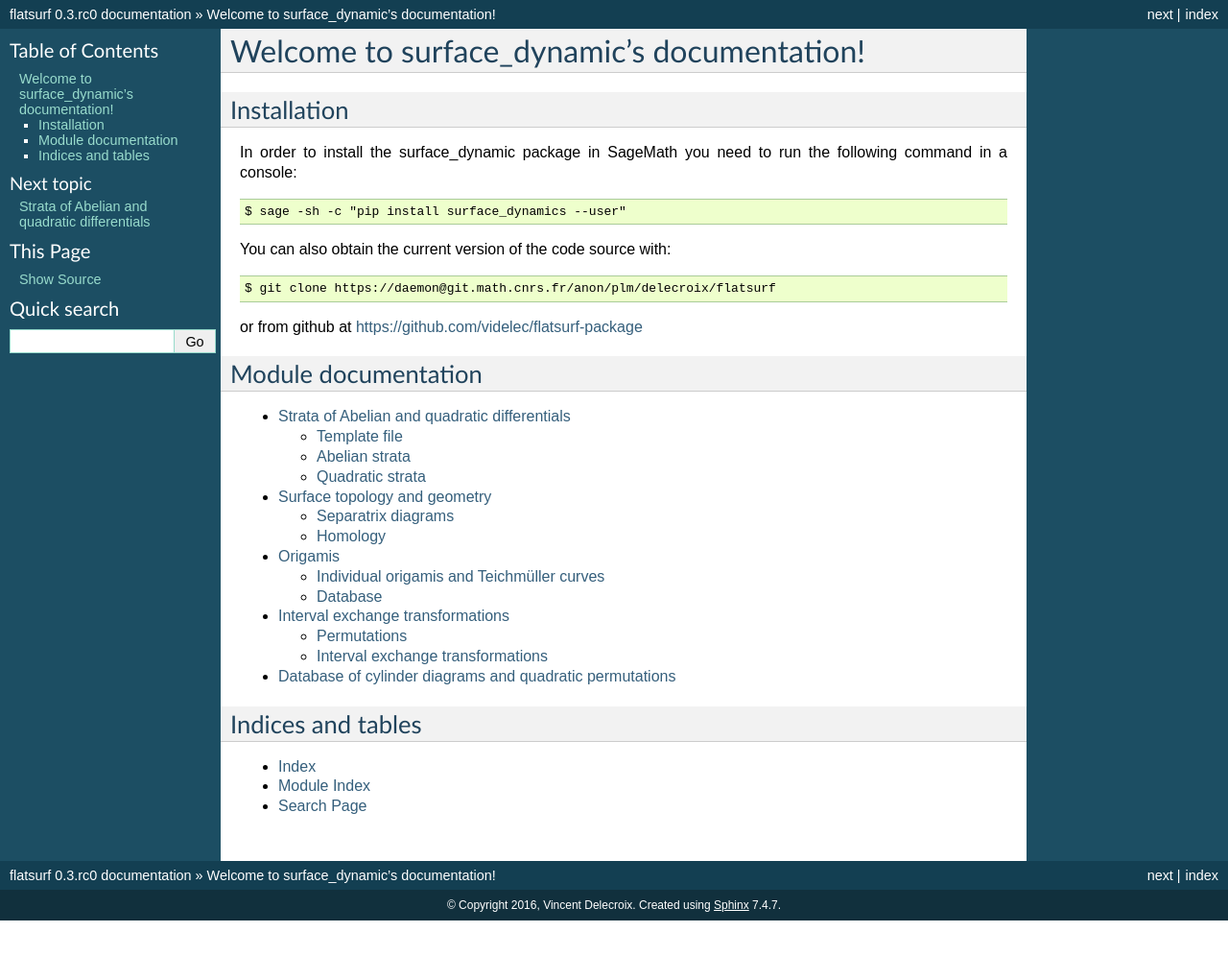
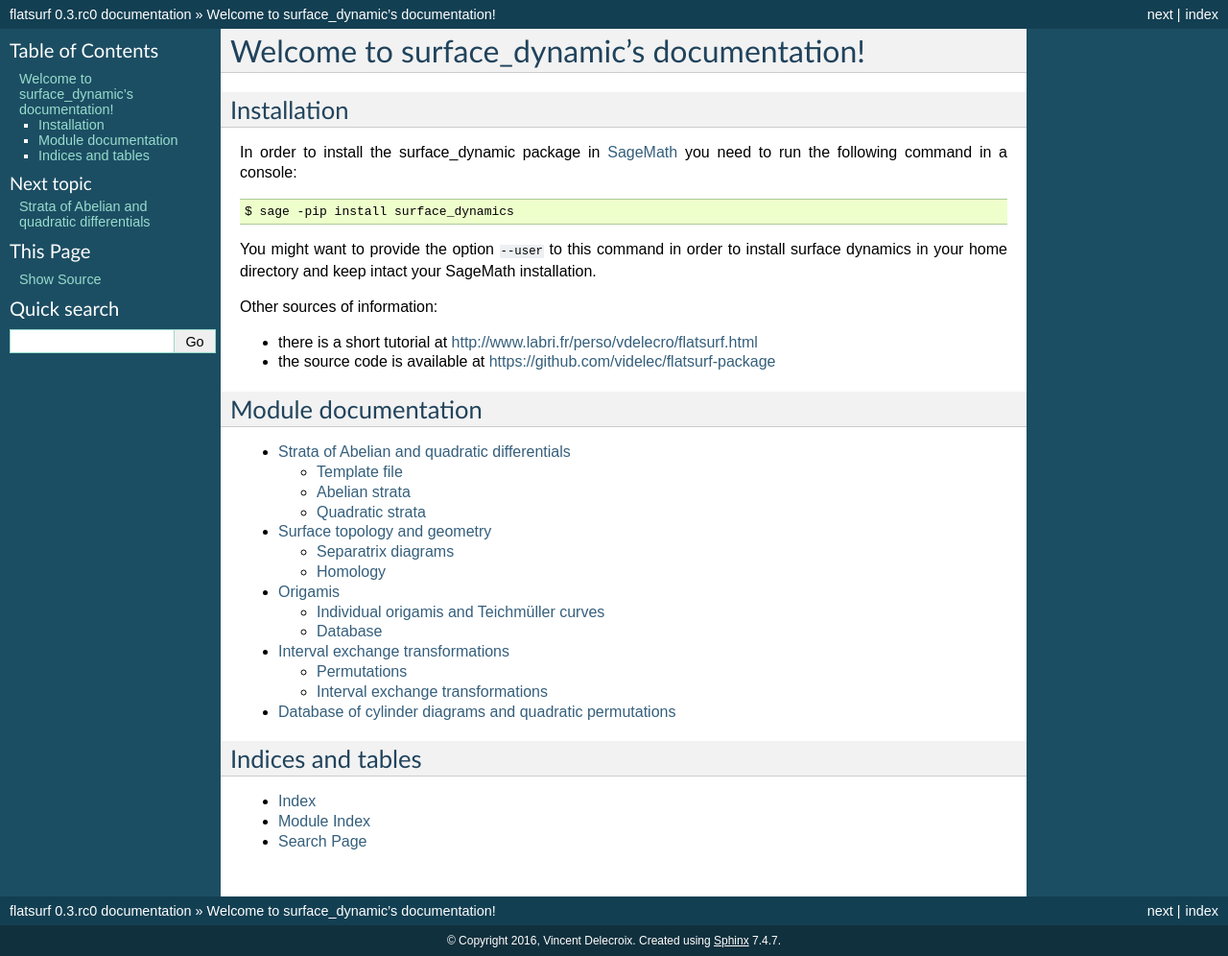
Before and after one commit to flatsurf/surface-dynamics, a Sphinx documentation site: the page built from doc/source/index.rst, in a window 1280 px wide. Shown: the whole page at 96% size. Built offline with Sphinx 7.4.7, drawn with Linux system fonts in a browser that asks for light colours; before the commit the page ends 959 px from its top, so only the background shows below that.

Commit message:
update index.rst

```diff
--- a/doc/source/index.rst
+++ b/doc/source/index.rst
@@ -4,16 +4,19 @@ Welcome to surface_dynamic's documentation!
 Installation
 ------------
 
-In order to install the surface_dynamic package in SageMath you need to run the
-following command in a console::
+In order to install the surface_dynamic package in `SageMath <http://www.sagemath.org/>`_
+you need to run the following command in a console::
 
-    $ sage -sh -c "pip install surface_dynamics --user"
+    $ sage -pip install surface_dynamics
 
-You can also obtain the current version of the code source with::
+You might want to provide the option ``--user`` to this command in order to install
+surface dynamics in your home directory and keep intact your SageMath installation.
 
-    $ git clone https://daemon@git.math.cnrs.fr/anon/plm/delecroix/flatsurf
+Other sources of information:
 
-or from github at https://github.com/videlec/flatsurf-package
+- there is a short tutorial at http://www.labri.fr/perso/vdelecro/flatsurf.html
+
+- the source code is available at https://github.com/videlec/flatsurf-package
 
 Module documentation
 --------------------
```
